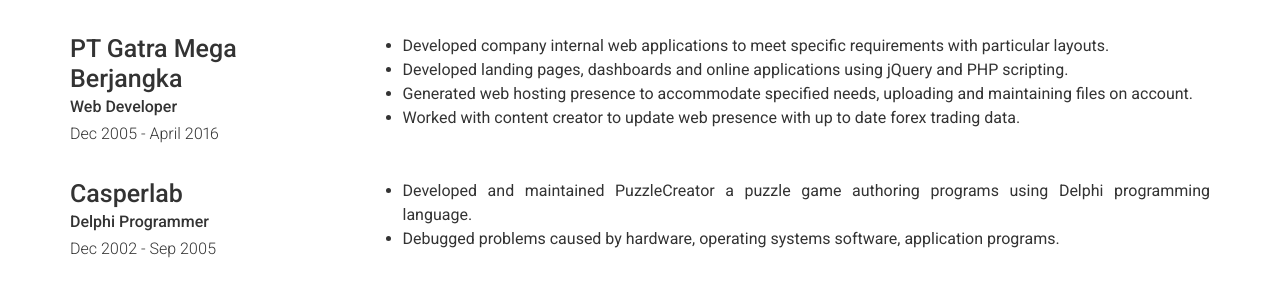
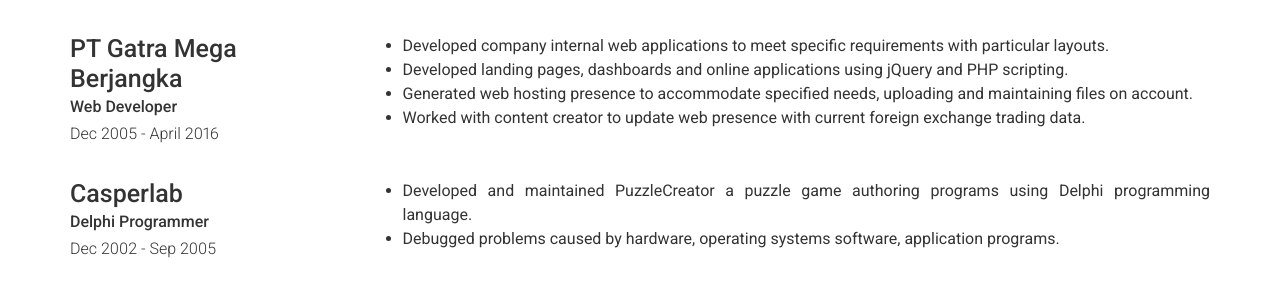
Before and after one commit to zamronypj/zamronypj.github.io, a Jekyll site: the page built from index.md, in a window 1280 px wide and 900 px high, scrolled down 970 px. Shown: the part 152-449 px from the top of the window. Built offline with Jekyll 4.4.1, drawn with Linux system fonts in a browser that asks for light colours; nearby versions of some CDN libraries; a script that is not in the unit is left out.

Commit message:
improve content

```diff
--- a/_config.yml
+++ b/_config.yml
@@ -95,7 +95,7 @@
           - Developed company internal web applications to meet specific requirements with particular layouts.
           - Developed landing pages, dashboards and online applications using jQuery and PHP scripting.
           - Generated web hosting presence to accommodate specified needs, uploading and maintaining files on account.
-          - Worked with content creator to update web presence with up to date forex trading data.
+          - Worked with content creator to update web presence with current foreign exchange trading data.
       - layout: left
         title: Casperlab
         sub_title: Delphi Programmer
```
